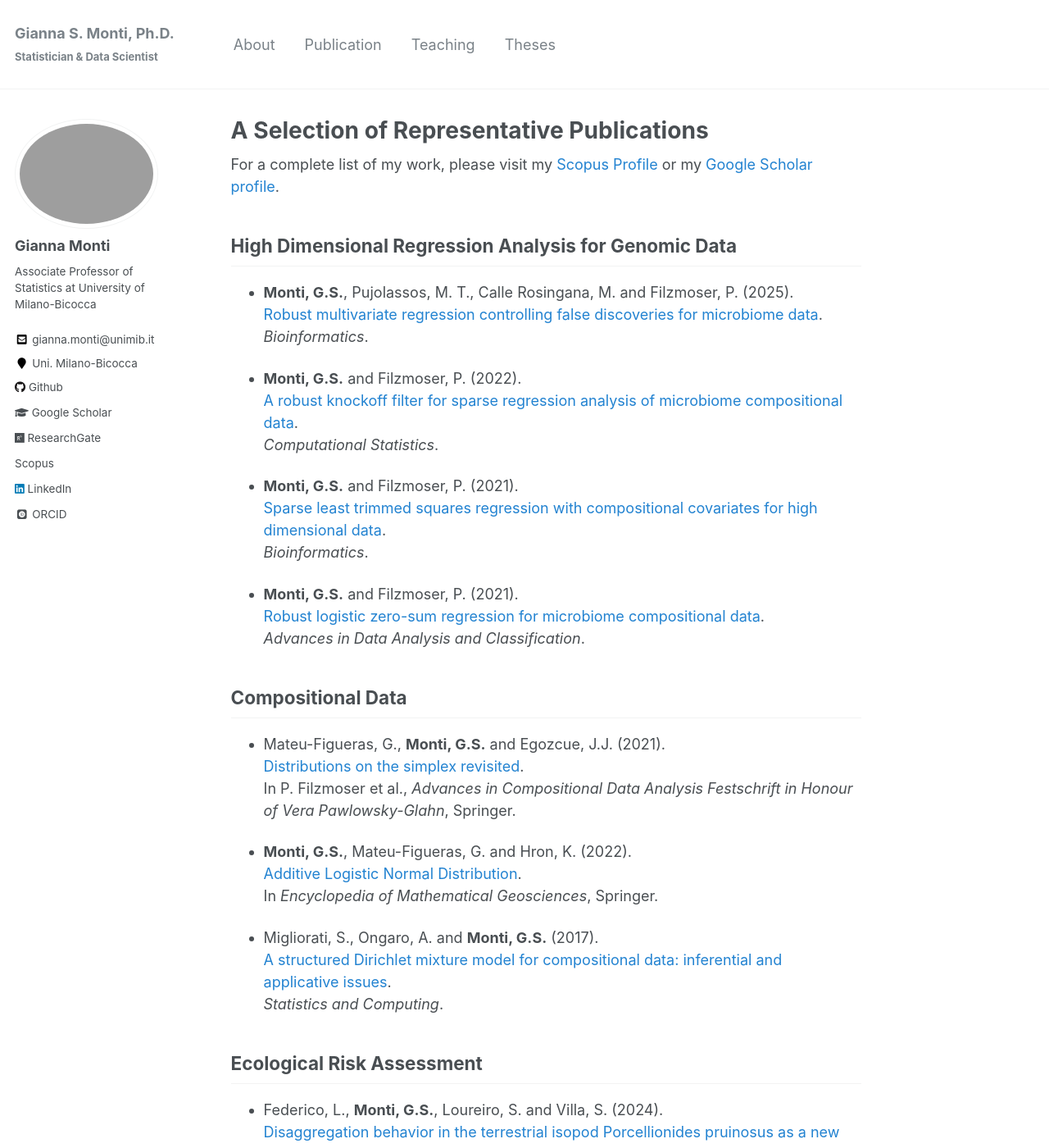
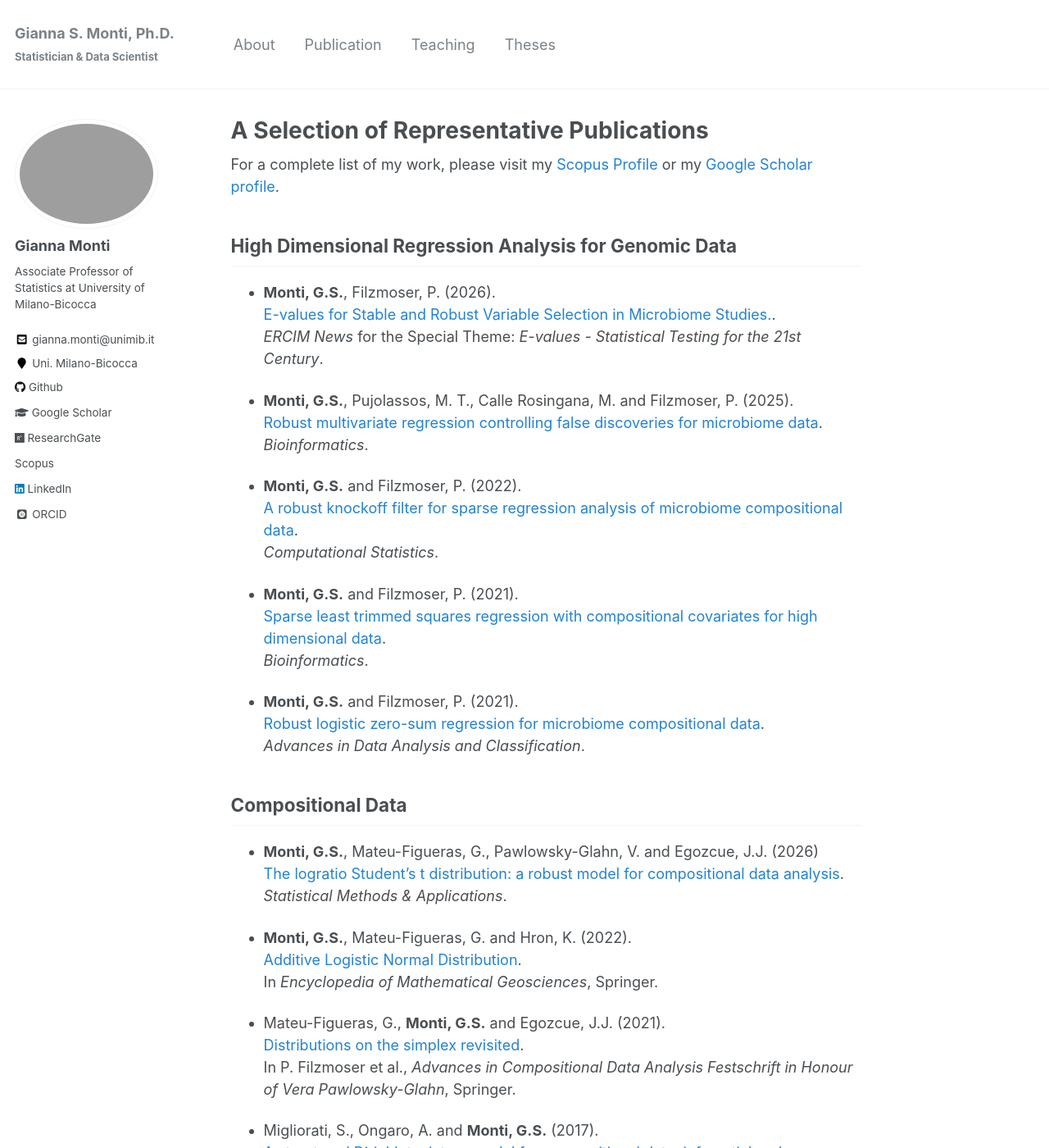
Before and after one commit to giannamonti/giannamonti.github.io, a Jekyll site: the page built from _pages/publications.md, in a window 1280 px wide and 1400 px high. Shown: the whole window at 82% size. Built offline with Jekyll 4.4.1, drawn with Linux system fonts in a browser that asks for light colours; some web fonts are replaced; a style sheet for code colours, icons or effects is not loaded; some of the changed text lies outside the part shown.

Commit message:
pubblicazioni

```diff
--- a/_pages/publications.md
+++ b/_pages/publications.md
@@ -6,6 +6,8 @@ author_profile: true
 For a complete list of my work, please visit my [Scopus Profile](https://www.scopus.com/authid/detail.uri?authorId=24390889600) or my [Google Scholar profile](https://scholar.google.com/citations?user=INSERISCI_ID).
 
 ## High Dimensional Regression Analysis for Genomic Data
+
+* **Monti, G.S.**, Filzmoser, P. (2026). <br> [E-values for Stable and Robust Variable Selection in Microbiome Studies.](https://www.ercim.eu/publications/ercim-news). <br> *ERCIM News* for the Special Theme: *E-values - Statistical Testing for the 21st Century*.
 
 * **Monti, G.S.**, Pujolassos, M. T., Calle Rosingana, M. and Filzmoser, P. (2025). <br> [Robust multivariate regression controlling false discoveries for microbiome data](https://doi.org/10.1093/bioinformatics/btaf506). <br> *Bioinformatics*.
 
@@ -17,9 +19,11 @@ For a complete list of my work, please visit my [Scopus Profile](https://www.sco
 
 ## Compositional Data
 
-* Mateu-Figueras, G., **Monti, G.S.** and Egozcue, J.J. (2021). <br> [Distributions on the simplex revisited](https://doi.org/10.1007/978-3-030-71175-7_4). <br> In P. Filzmoser et al., *Advances in Compositional Data Analysis Festschrift in Honour of Vera Pawlowsky-Glahn*, Springer.
+* **Monti, G.S.**, Mateu-Figueras, G., Pawlowsky-Glahn, V. and Egozcue, J.J. (2026) <br> [The logratio Student’s t distribution: a robust model for compositional data analysis](https://doi.org/10.1007/s10260-026-00856-x). <br> *Statistical Methods & Applications*.
 
 * **Monti, G.S.**, Mateu-Figueras, G. and Hron, K. (2022). <br> [Additive Logistic Normal Distribution](https://doi.org/10.1007/978-3-030-26050-7_39-1). <br> In *Encyclopedia of Mathematical Geosciences*, Springer.
+
+* Mateu-Figueras, G., **Monti, G.S.** and Egozcue, J.J. (2021). <br> [Distributions on the simplex revisited](https://doi.org/10.1007/978-3-030-71175-7_4). <br> In P. Filzmoser et al., *Advances in Compositional Data Analysis Festschrift in Honour of Vera Pawlowsky-Glahn*, Springer.
 
 * Migliorati, S., Ongaro, A. and **Monti, G.S.** (2017). <br> [A structured Dirichlet mixture model for compositional data: inferential and applicative issues](https://doi.org/10.1007/s11222-016-9665-y). <br> *Statistics and Computing*.
 
@@ -30,3 +34,10 @@ For a complete list of my work, please visit my [Scopus Profile](https://www.sco
 * Rizzi, C., Villa, S., Chimera, C., Finizio, A. and **Monti, G.S.** (2021). <br> [Spatial and temporal trends in the ecological risk posed by polycyclic aromatic hydrocarbons in Mediterranean Sea sediments](https://doi.org/10.1016/j.ecolind.2021.107736). <br> *Ecological Indicators*.
 
 * **Monti, G.S.**, Filzmoser, P. and Deutsch, R. (2018). <br> [A Robust Approach to Risk Assessment Based on Species Sensitivity Distributions](https://doi.org/10.1111/risa.13009). <br> *Risk Analysis*.
+
+
+## Environmental and Health Data Analysis
+
+* Bonini, M., Cardarelli, E., Faccini, M., Sofiev, M., Palamarchuk, J., Pelagatti, M.M., **Monti, G.S.** (2026). <br> [Effects of climate change on pollen season features of herbaceous species in the Milan area, Northern Italy.](https://doi.org/10.1038/s41598-026-41641-w) <br> *Scientific Reports*.
+
+* Bonini, M., **Monti, G.S.**, Pelagatti, M.M. et al. (2022). <br> [Ragweed pollen concentration predicts seasonal rhino-conjunctivitis and asthma severity in patients allergic to ragweed.](https://doi.org/10.1038/s41598-022-20069-y) <br> *Scientific Reports*.
```
